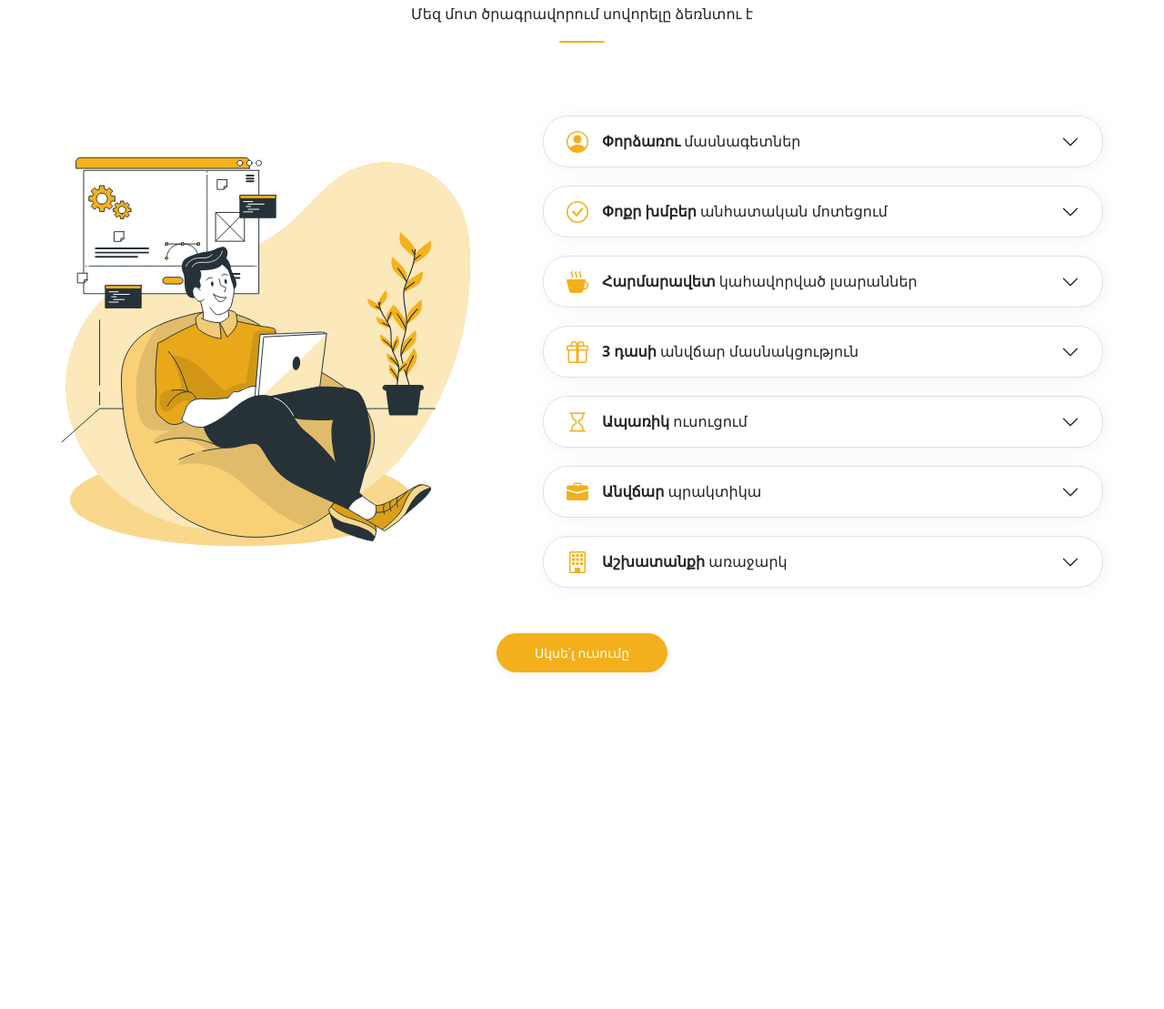
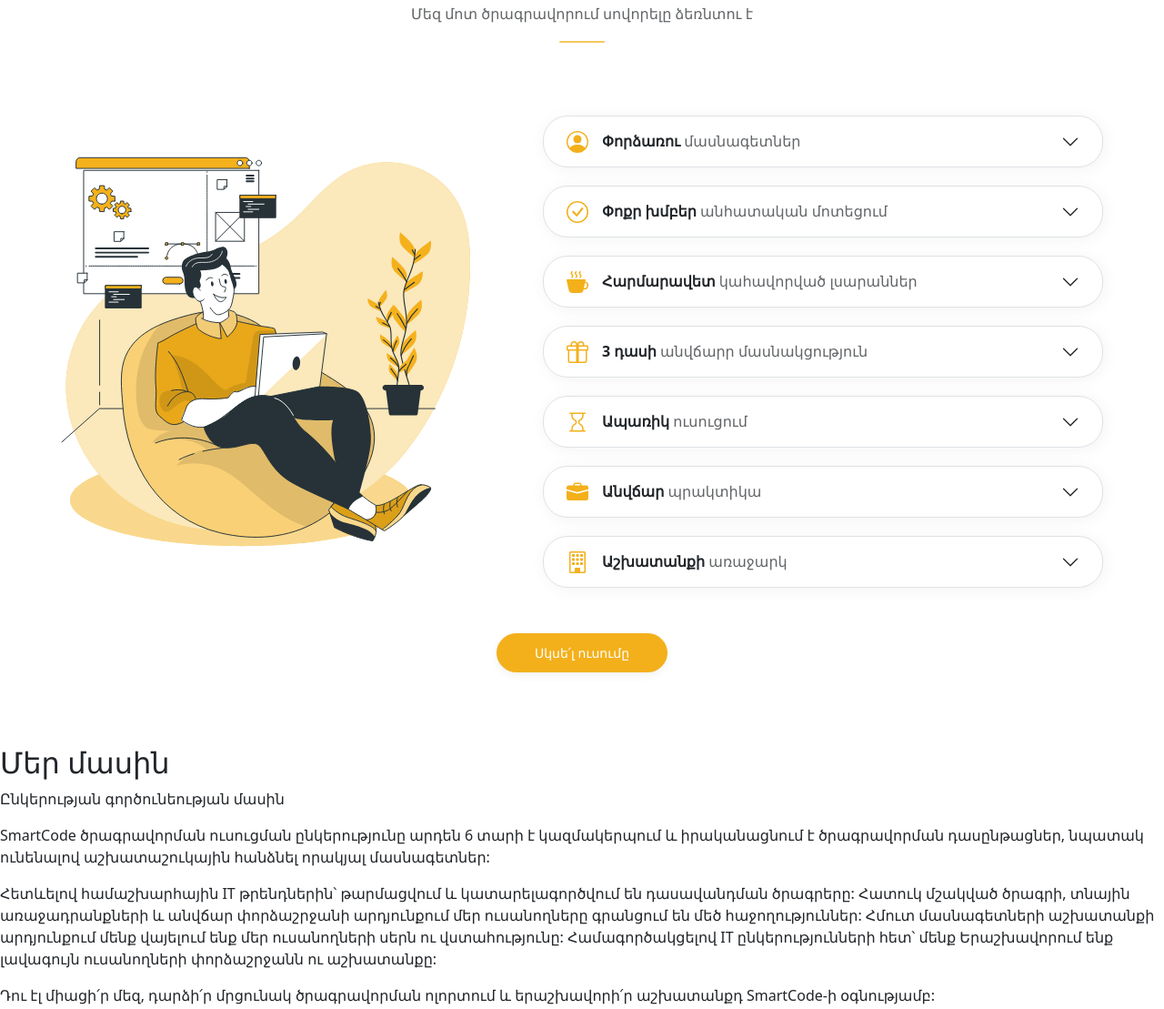
Before and after one commit to RafoBunyatyan/Responsive_Bootstrap5, a website: page index.html in a window 1280 px wide. Shown: the part 794-1903 px from the top of the page at 91% size. Before the commit the page ends 1613 px from the top, so only its background shows below. Drawn offline with nearby package versions, Linux system fonts and the light colour scheme.

Commit message:
add about

```diff
--- a/index.html
+++ b/index.html
@@ -160,8 +160,8 @@
           <div class="section-box">
             <img class="section-box__img" src="./assets/images/per2.svg" />
             <div class="section-info">
-              <!-- select start -->
               <div class="accordion accordion-flush" id="accordionFlushExample">
+                <!-- select start -->
                 <div class="accordion-item">
                   <h2 class="accordion-header" id="flush-headingOne">
                     <button
@@ -187,7 +187,7 @@
                         />
                       </svg>
                       <p class="accordion-p">
-                        <span class="accordion-span">Փորձառու</span> մասնագետներ
+                        <span class="accordion-span">Փորձառու</span><span class="accordion-opacity"> մասնագետներ</span>
                       </p>
                     </button>
                   </h2>
@@ -203,7 +203,6 @@
                     </div>
                   </div>
                 </div>
-
                 <div class="accordion-item">
                   <h2 class="accordion-header" id="flush-headingTwo">
                     <button
@@ -230,8 +229,7 @@
                         />
                       </svg>
                       <p class="accordion-p">
-                        <span class="accordion-span">Փոքր խմբեր</span> անհատական
-                        մոտեցում
+                        <span class="accordion-span">Փոքր խմբեր</span><span class="accordion-opacity"> անհատական մոտեցում</span>
                       </p>
                     </button>
                   </h2>
@@ -247,7 +245,6 @@
                     </div>
                   </div>
                 </div>
-
                 <div class="accordion-item">
                   <h2 class="accordion-header" id="flush-headingThree">
                     <button
@@ -275,8 +272,7 @@
                         />
                       </svg>
                       <p class="accordion-p">
-                        <span class="accordion-span">Հարմարավետ</span>
-                        կահավորված լսարաններ
+                        <span class="accordion-span">Հարմարավետ</span><span class="accordion-opacity"> կահավորված լսարաններ</span>
                       </p>
                     </button>
                   </h2>
@@ -292,7 +288,6 @@
                     </div>
                   </div>
                 </div>
-
                 <div class="accordion-item">
                   <h2 class="accordion-header" id="flush-headingFour">
                     <button
@@ -316,8 +311,7 @@
                         />
                       </svg>
                       <p class="accordion-p">
-                        <span class="accordion-span">3 դասի </span> անվճար
-                        մասնակցություն
+                        <span class="accordion-span">3 դասի </span><span class="accordion-opacity"> անվճարր մասնակցություն</span>
                       </p>
                     </button>
                   </h2>
@@ -334,7 +328,6 @@
                     </div>
                   </div>
                 </div>
-
                 <div class="accordion-item">
                   <h2 class="accordion-header" id="flush-headinghFive">
                     <button
@@ -358,7 +351,7 @@
                         />
                       </svg>
                       <p class="accordion-p">
-                        <span class="accordion-span">Ապառիկ </span> ուսուցում
+                        <span class="accordion-span">Ապառիկ </span><span class="accordion-opacity"> ուսուցում</span>
                       </p>
                     </button>
                   </h2>
@@ -374,8 +367,7 @@
                       հետո:
                     </div>
                   </div>
-                </div>
-
+								</div>
                 <div class="accordion-item">
                   <h2 class="accordion-header" id="flush-headingSix">
                     <button
@@ -402,7 +394,7 @@
                         />
                       </svg>
                       <p class="accordion-p">
-                        <span class="accordion-span">Անվճար </span> պրակտիկա
+                        <span class="accordion-span">Անվճար </span><span class="accordion-opacity"> պրակտիկա</span>
                       </p>
                     </button>
                   </h2>
@@ -418,7 +410,6 @@
                     </div>
                   </div>
                 </div>
-
                 <div class="accordion-item">
                   <h2 class="accordion-header" id="flush-headingSeven">
                     <button
@@ -445,7 +436,7 @@
                         />
                       </svg>
                       <p class="accordion-p">
-                        <span class="accordion-span">Աշխատանքի </span> առաջարկ
+                        <span class="accordion-span">Աշխատանքի </span><span class="accordion-opacity"> առաջարկ</span>
                       </p>
                     </button>
                   </h2>
@@ -471,6 +462,26 @@
           </div>
         </div>
       </section>
+
+			<!-- section about -->
+			<section>
+				<div>
+					<div>
+						<h2>Մեր
+							<span>մասին</span>
+						</h2>
+						<p>Ընկերության գործունեության մասին</p>
+					</div>
+					<div>
+							<div>
+								<p>SmartCode ծրագրավորման ուսուցման ընկերությունը արդեն 6 տարի է կազմակերպում և իրականացնում է ծրագրավորման դասընթացներ, նպատակ ունենալով աշխատաշուկային հանձնել որակյալ մասնագետներ:</p>
+								<p>Հետևելով համաշխարհային IT թրենդներին՝ թարմացվում և կատարելագործվում են դասավանդման ծրագրերը: Հատուկ մշակված ծրագրի, տնային առաջադրանքների և անվճար փորձաշրջանի արդյունքում մեր ուսանողները գրանցում են մեծ հաջողություններ: Հմուտ մասնագետների աշխատանքի արդյունքում մենք վայելում ենք մեր ուսանողների սերն ու վստահությունը: Համագործակցելով IT ընկերությունների հետ՝ մենք Երաշխավորում ենք լավագույն ուսանողների փորձաշրջանն ու աշխատանքը:</p>
+								<p>Դու էլ միացի՛ր մեզ, դարձի՛ր մրցունակ ծրագրավորման ոլորտում և երաշխավորի՛ր աշխատանքդ SmartCode-ի օգնությամբ:</p>
+							</div>
+							<img src="./assets/images/per3.svg" />
+					</div>
+				</div>
+			</section>
     </main>
   </body>
 </html>
--- a/style.css
+++ b/style.css
@@ -2,6 +2,10 @@
   box-sizing: border-box;
   margin: 0;
   padding: 0;
+}
+
+:root {
+  --main: #f3b01b;
 }
 
 .navbar {
@@ -16,9 +20,7 @@
   align-items: center !important;
 }
 
-.container-fluid,
-.container-flex,
-.container {
+.container-fluid, .container-flex, .container {
   max-width: 1180px !important;
   margin: 0 auto !important;
   padding: 0 17px !important;
@@ -27,6 +29,10 @@
 .navbar-nav,
 .header-info__p {
   margin: 0px auto !important;
+}
+
+.header-info__p {
+  opacity: 0.7 !important;
 }
 
 .navbar-brand {
@@ -56,7 +62,7 @@
   left: 0 !important;
   height: 2px !important;
   width: 0 !important;
-  background-color: #f3b01b !important;
+  background-color: var(--main) !important;
   transition: all 0.4s !important;
 } */
 
@@ -66,13 +72,13 @@
   width: 100px !important;
   height: 2px !important;
   border-radius: 4px;
-  background-color: #f3b01b !important;
+  background-color: var(--main) !important;
   margin: 18px auto 0 !important;
 }
 
 .btn {
-  background-color: #f3b01b !important;
-  border: 1px solid #f3b01b !important;
+  background-color: var(--main) !important;
+  border: 1px solid var(--main) !important;
   box-shadow: 0 4px 10px rgb(0 0 0 / 5%) !important;
   border-radius: 30px !important;
   padding: 10px 41px !important;
@@ -154,6 +160,7 @@
   margin: 0 auto !important;
   line-height: 24px !important;
   max-width: 600px !important;
+  opacity: 0.7 !important;
 }
 
 .section-title__text:after {
@@ -162,7 +169,7 @@
   width: 50px !important;
   height: 2px !important;
   border-radius: 4px;
-  background-color: #f3b01b !important;
+  background-color: var(--main) !important;
   margin: 18px auto 0 !important;
 }
 
@@ -217,7 +224,7 @@
 
 .accordion-icon {
   margin-right: 15px !important;
-  color: #f3b01b !important;
+  color: var(--main) !important;
   width: 24px !important;
   height: 24px !important;
 }
@@ -228,7 +235,12 @@
 }
 
 .accordion-span {
-  font-weight: 800 !important;
+  font-weight: 600 !important;
+}
+
+.accordion-opacity,
+.accordion-body {
+  opacity: 0.7 !important;
 }
 
 .accordion-collapse {
```
Also changed, not shown: assets/images/per3.svg (added).
